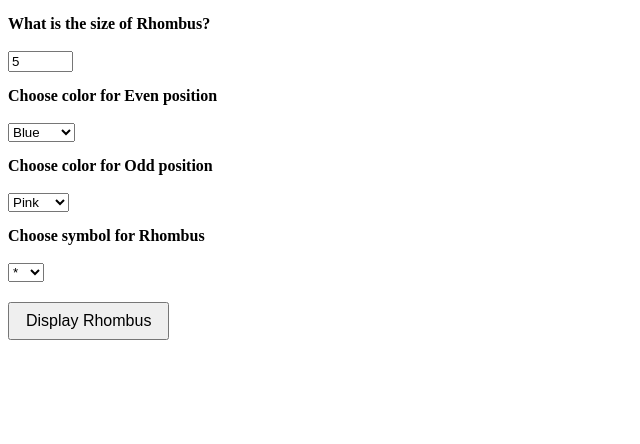
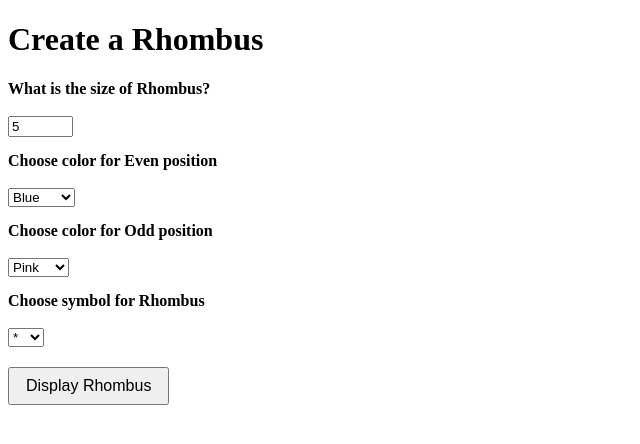
Before and after one commit to llvovsky/dev109, a plain HTML site: page a3/index.html in a window 1280 px wide. Shown: the whole page, without its empty margins (0-640 px from the left). Drawn offline with Linux system fonts and the light colour scheme.

Commit message:
Adding header

```diff
--- a/a3/index.html
+++ b/a3/index.html
@@ -8,6 +8,8 @@
 </head>
 
 <body>
+  <h1>Create a Rhombus</h1>
+
   <!-- User Input Section -->
   <label>What is the size of Rhombus?</label><br>
   <input type="text" id="rHeight" value="5" size="5">
```
